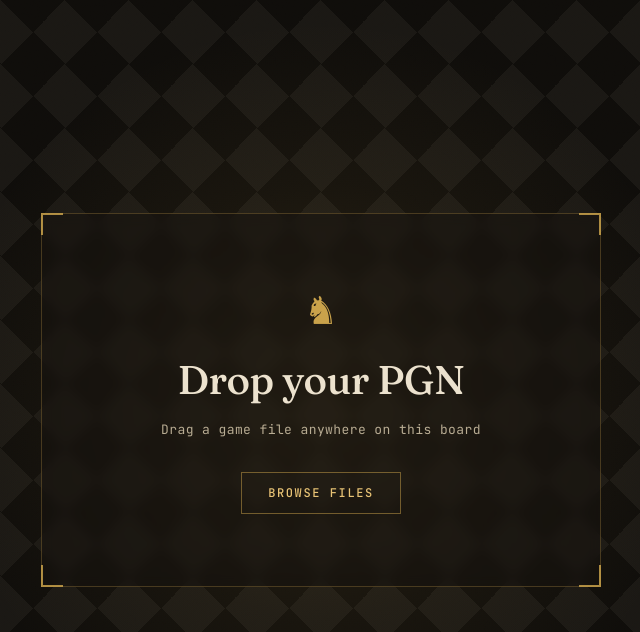
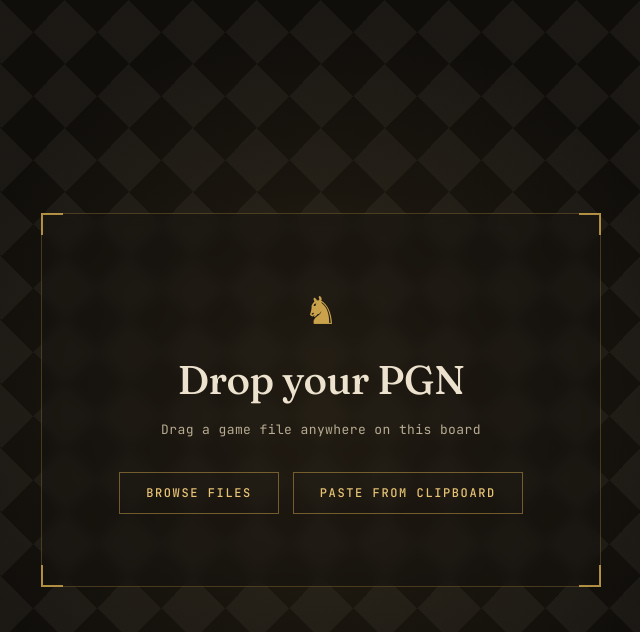
Before and after one commit to Script-Hero/chessAnalysis, a React (Vite) app: page /analysis in a window 1280 px wide. Shown: the top 632 px of the page, without its empty margins (319-959 px from the left). Built offline with nearby package versions, Linux system fonts and the light colour scheme.

Commit message:
can paste pgns

```diff
--- a/src/pages/AnalysisLayout.css
+++ b/src/pages/AnalysisLayout.css
@@ -225,6 +225,13 @@
   margin: 0 0 32px;
 }
 
+.dropzone__actions {
+  display: flex;
+  gap: 14px;
+  flex-wrap: wrap;
+  justify-content: center;
+}
+
 .dropzone__browse {
   font-family: var(--mono);
   font-size: 12px;
--- a/src/pages/AnalysisLayout.tsx
+++ b/src/pages/AnalysisLayout.tsx
@@ -38,13 +38,12 @@ function AnalysisLayout() {
   const [liveLines, setLiveLines] = useState<EngineLine[]>([])
   const [liveDepth, setLiveDepth] = useState(0)
 
-  const acceptFile = useCallback(async (file: File | undefined) => {
-    if (!file) return
-    setFileName(file.name)
+  const loadPgnText = useCallback(
+    (text: string, nameHint: string | ((headers: Record<string, string>) => string)) => {
       setError(null)
       try {
-      const text = await file.text()
         const parsed = parsePgn(text)
+        setFileName(typeof nameHint === 'function' ? nameHint(parsed.headers) : nameHint)
         setGame(parsed)
         setPgnText(text)
         setPly(parsed.moves.length)
@@ -52,7 +51,37 @@ function AnalysisLayout() {
         setGame(null)
         setError("Couldn't read that as a PGN game.")
       }
-  }, [])
+    },
+    [],
+  )
+
+  const acceptFile = useCallback(
+    async (file: File | undefined) => {
+      if (!file) return
+      const text = await file.text()
+      loadPgnText(text, file.name)
+    },
+    [loadPgnText],
+  )
+
+  const pasteFromClipboard = useCallback(async () => {
+    setError(null)
+    try {
+      const text = await navigator.clipboard.readText()
+      if (!text.trim()) {
+        setError('Clipboard is empty.')
+        return
+      }
+      loadPgnText(text, (headers) => {
+        const { White, Black } = headers
+        if (White && Black) return `${White} vs ${Black}.pgn`
+        const stamp = new Date().toISOString().slice(0, 16).replace('T', ' ')
+        return `Pasted ${stamp}.pgn`
+      })
+    } catch {
+      setError("Couldn't read from clipboard. Check your browser's clipboard permissions.")
+    }
+  }, [loadPgnText])
 
   // On first mount, restore the most recently completed analysis (if any) so a
   // page reload doesn't force re-dropping the file and re-running the engine.
@@ -221,6 +250,7 @@ function AnalysisLayout() {
           <h1 className="dropzone__title">Drop your PGN</h1>
           <p className="dropzone__subtitle">Drag a game file anywhere on this board</p>
 
+          <div className="dropzone__actions">
             <button
               type="button"
               className="dropzone__browse"
@@ -231,6 +261,18 @@ function AnalysisLayout() {
             >
               Browse files
             </button>
+
+            <button
+              type="button"
+              className="dropzone__browse"
+              onClick={(e) => {
+                e.stopPropagation()
+                pasteFromClipboard()
+              }}
+            >
+              Paste from clipboard
+            </button>
+          </div>
 
           {error && <p className="dropzone__error">{error}</p>}
 
```
Lines whose indentation alone changed are shown as unchanged.
